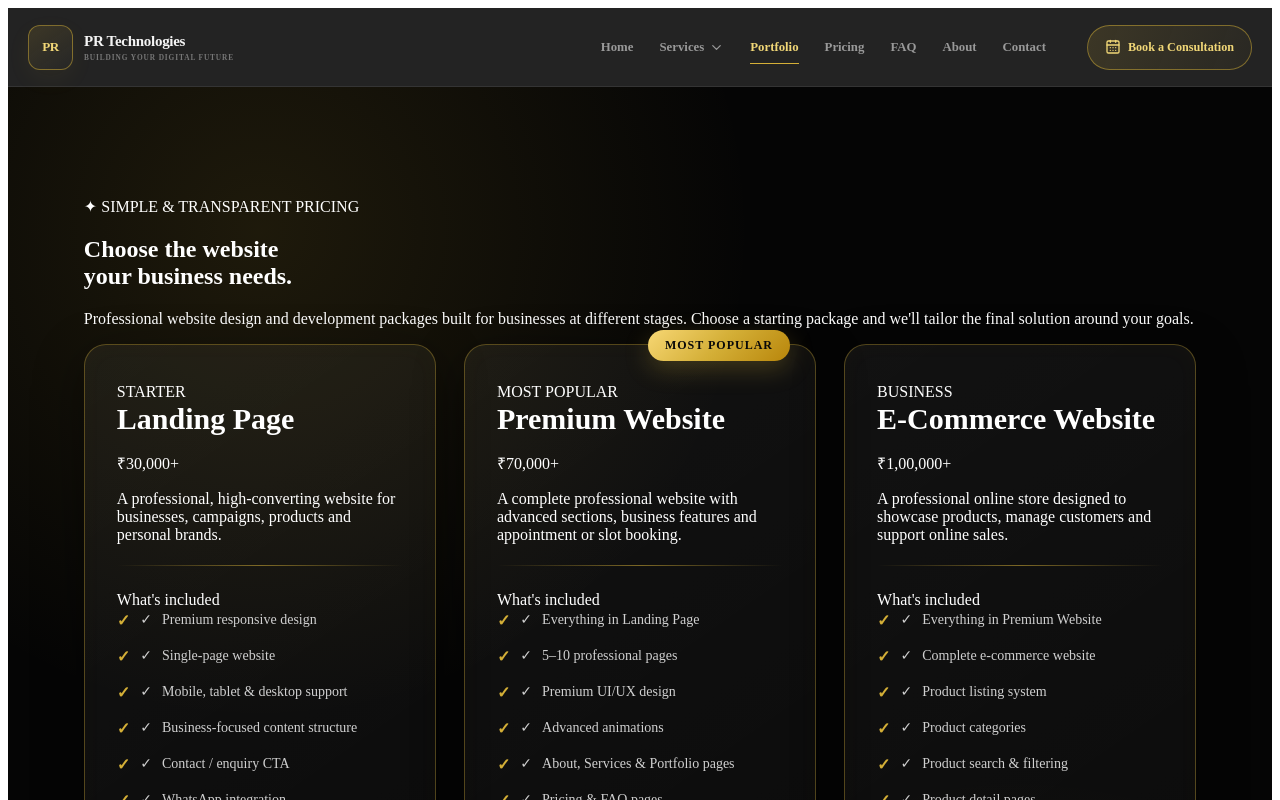
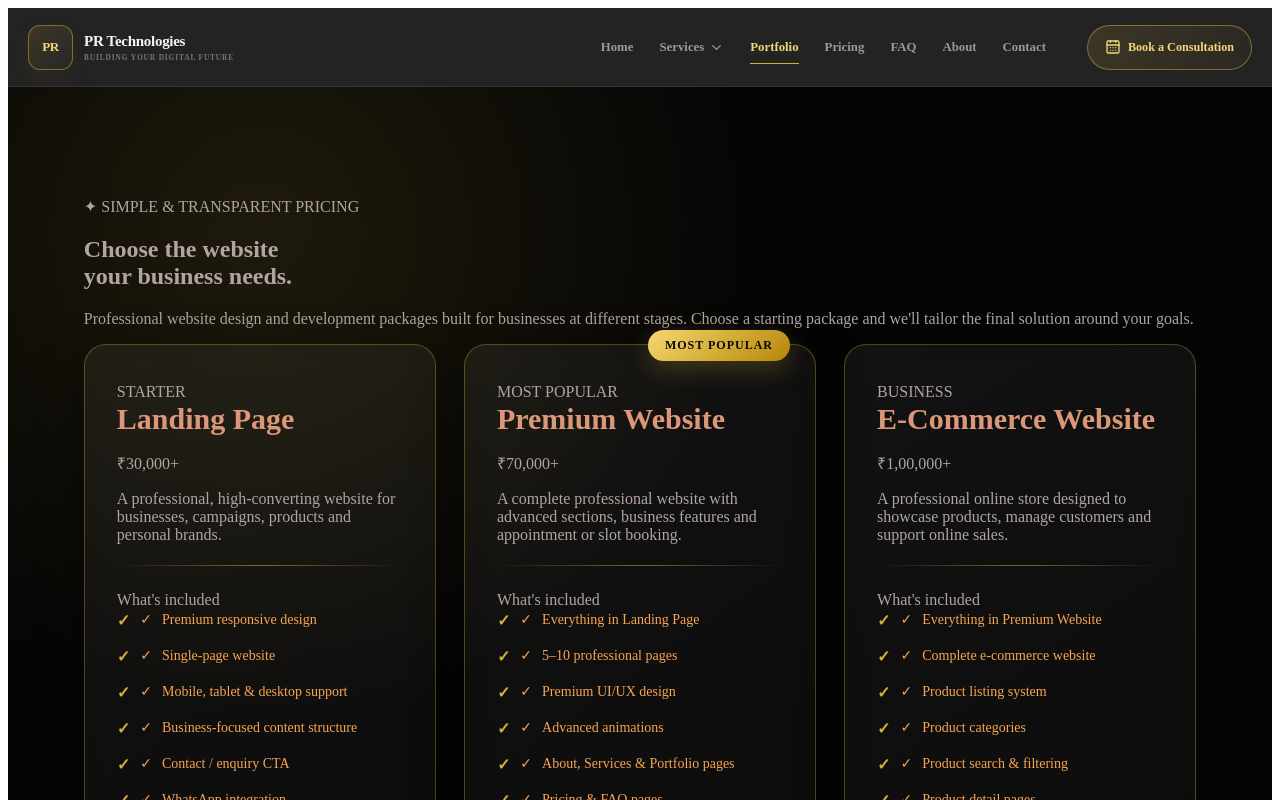
Before and after one commit to PraveenKankanala/pr-technologies-limited-website, a React (Vite) app: page /portfolio in a window 1280 px wide. Shown: the top 800 px of the page. Built offline with nearby package versions, Linux system fonts and the light colour scheme.

Commit message:
update website

```diff
--- a/src/pages/Pricing.css
+++ b/src/pages/Pricing.css
@@ -21,7 +21,7 @@
     ),
     #050505;
 
-  color: #ffffff;
+  color: #b2a4a4;
   box-sizing: border-box;
 }
 
@@ -72,7 +72,7 @@
   margin: 0;
   max-width: 900px;
 
-  color: #ffffff;
+  color: #d68c1c;
 
   font-size: clamp(38px, 5vw, 68px);
   line-height: 1.08;
@@ -233,7 +233,7 @@
 .pricing-card h2 {
   margin: 0 0 15px;
 
-  color: #ffffff;
+  color: hsl(18, 59%, 67%);
 
   font-size: 30px;
   line-height: 1.2;
@@ -316,7 +316,7 @@
 .pricing-features-title {
   margin-bottom: 15px;
 
-  color: #ffffff;
+  color: #fb943f;
 
   font-size: 14px;
   font-weight: 700;
@@ -346,7 +346,7 @@
 
   gap: 10px;
 
-  color: #d0d0d0;
+  color: #f9a44f;
 
   font-size: 14px;
   line-height: 1.5;
```
